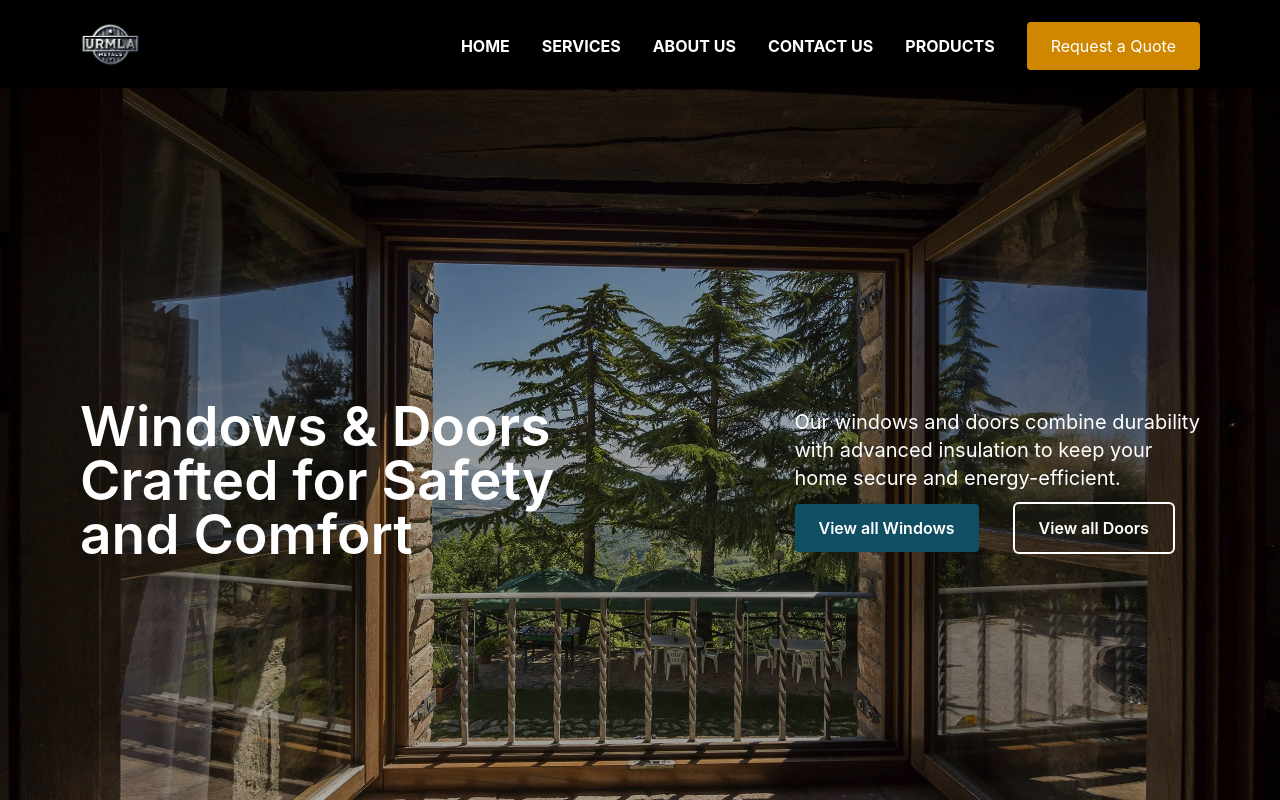
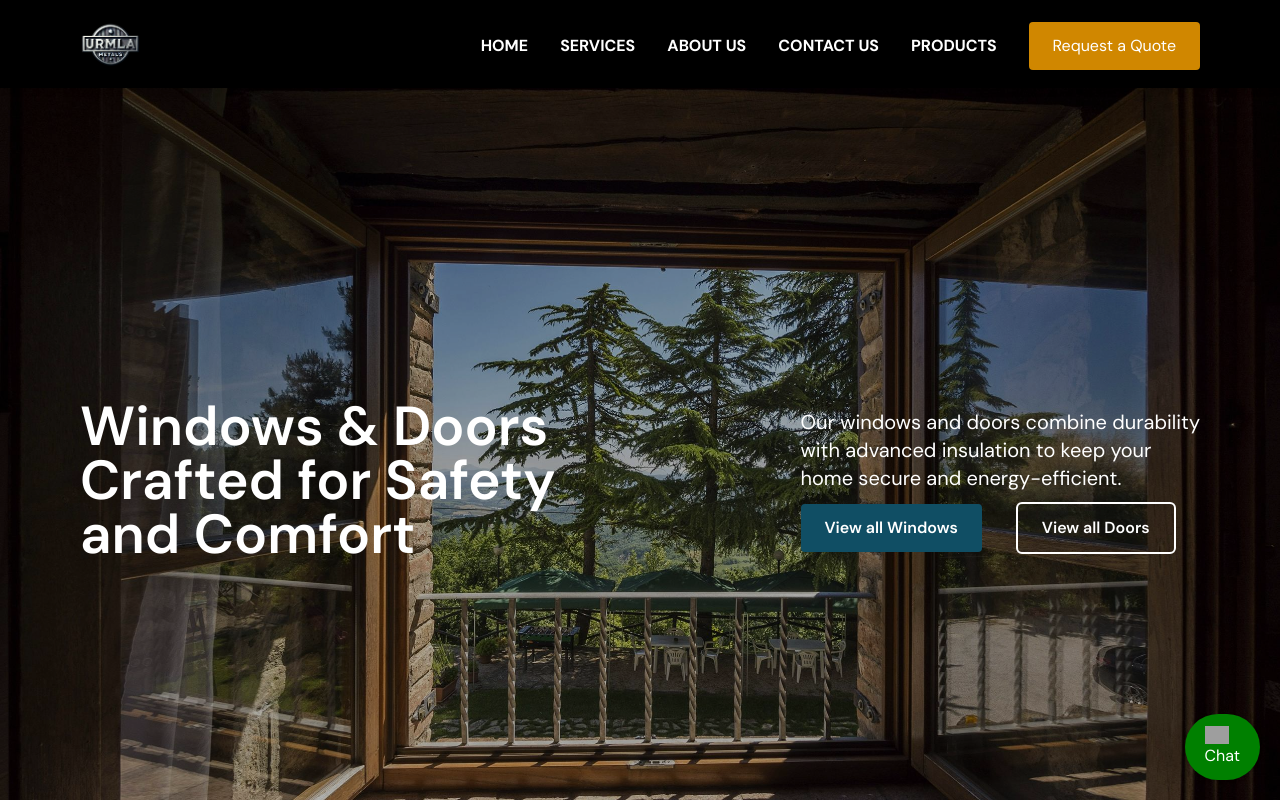
Before and after one commit to RajendraKumarKushwaha/hardwaremetals, a React (Vite) app: page / in a window 1280 px wide. Shown: the top 800 px of the page. Built offline with nearby package versions, Linux system fonts and the light colour scheme; grey boxes are pictures that could not be loaded.

Commit message:
whatsapp integration

```diff
--- a/src/App.jsx
+++ b/src/App.jsx
@@ -13,7 +13,8 @@
 import { Handles } from "./components/handles/handles";
 
 import { useEffect, useState } from "react";
-import ContactModal from "./components/contact-section/contact-model";
+import { ChatButton } from "./components/chat-section/chat-button";
+//import {ContactModal} from "./components/contact-section/contact-model";
 
 function AppContent() {
   const location = useLocation();
@@ -30,7 +31,10 @@
     <>
 
       <Navbar setIsOpen={setIsOpen} /> {/* ✅ Pass setIsOpen as a prop */}
-      <ContactModal isOpen={isOpen} setIsOpen={setIsOpen} /> {/* ✅ Pass to Modal */}
+      <ChatButton/>
+
+      {/* <ContactModal isOpen={isOpen} setIsOpen={setIsOpen} /> ✅ Pass to Modal */}
+
 
 
       <div className="main-content">
@@ -50,6 +54,7 @@
           <Route path="/handles" element={<Handles />} />
           <Route path="/contact" element={<Contact />} />
         </Routes>
+
         <Footer />
       </div>
 
--- /dev/null
+++ b/src/components/chat-section/chat-button.jsx
@@ -0,0 +1,29 @@
+export function ChatButton() {
+    return (
+        <a
+            href="https://wa.me/9109786749"
+            target="_blank"
+            rel="noopener noreferrer"
+            className="btn btn-success d-flex align-items-center gap-2 shadow"
+            style={{
+                position: "fixed",
+                bottom: "20px",
+                right: "20px",
+                borderRadius: "50px",
+                padding: "12px 20px",
+                fontSize: "16px",
+                backgroundColor: "green",
+                color: "white",
+                zIndex: 1000 // Ensure it stays above other elements
+            }}
+        >
+            <img
+                src="https://upload.wikimedia.org/wikipedia/commons/6/6b/WhatsApp.svg"
+                alt="WhatsApp"
+                width="24px"
+                height="24px"
+            />
+            Chat
+        </a>
+    );
+}
--- a/src/components/contact-section/contact-model.jsx
+++ b/src/components/contact-section/contact-model.jsx
@@ -1,58 +1,39 @@
-import PropTypes from "prop-types";
+// import PropTypes from "prop-types";
 
-export default function ContactModal({ isOpen, setIsOpen }) {
-  if (!isOpen) return null;
+// export function ContactModal({ isOpen, setIsOpen }) {
+//     return (
+//         <div className={`modal fade ${isOpen ? "show d-block" : ""}`}
+//              tabIndex="-1"
+//              role="dialog"
+//              aria-hidden={!isOpen}>
+//             <div className="modal-dialog" role="document">
+//                 <div className="modal-content">
+//                     <div className="modal-header">
+//                         <h5 className="modal-title">Contact Us</h5>
+//                         <button type="button"
+//                                 className="btn-close"
+//                                 onClick={() => setIsOpen(false)}
+//                                 aria-label="Close">
+//                         </button>
+//                     </div>
+//                     <div className="modal-body">
+//                         <p>Let's get started! Fill in your details and we'll get back to you.</p>
+//                     </div>
+//                     <div className="modal-footer">
+//                         <button type="button" className="btn btn-primary">Submit</button>
+//                         <button type="button"
+//                                 className="btn btn-secondary"
+//                                 onClick={() => setIsOpen(false)}>
+//                             Close
+//                         </button>
+//                     </div>
+//                 </div>
+//             </div>
+//         </div>
+//     );
+// }
 
-  return (
-    <div className="fixed inset-0 flex items-center justify-center bg-black bg-opacity-50 z-50">
-      <div className="bg-white p-6 rounded-lg shadow-lg w-full max-w-md relative">
-        {/* Close Button */}
-        <button
-          onClick={() => setIsOpen(false)}
-          className="absolute top-2 right-2 bg-gray-200 hover:bg-gray-300 rounded-full p-2"
-        >
-          ✖
-        </button>
-
-        <h2 className="text-2xl font-bold text-black mb-4 text-center sm:text-left">
-          Get in Touch
-        </h2>
-        <p className="mb-4 text-gray-600 font-semibold text-[17px] text-center sm:text-left">
-        We Make & Install Quality Doors
-        </p>
-
-        <label className="block text-[17px] font-medium text-black mb-1">Name</label>
-        <input
-          type="text"
-          placeholder="Enter your name"
-          required
-          className="w-full p-2 border border-gray-300 rounded-lg mb-4"
-        />
-
-        <label className="block text-[17px] font-medium text-black mb-1">Mobile</label>
-        <input
-          type="tel"
-          placeholder="Enter your mobile number"
-          required
-          className="w-full p-2 border border-gray-300 rounded-lg mb-4"
-        />
-
-        <label className="block text-[17px] font-medium text-black mb-1">Message</label>
-        <textarea
-          placeholder="Enter your message here"
-          required
-          className="w-full p-2 border border-gray-300 rounded-lg h-32 mb-4"
-        ></textarea>
-
-        <button className="w-full py-3 bg-yellow-600 text-white rounded hover:bg-yellow-400 transition">
-          Submit
-        </button>
-      </div>
-    </div>
-  );
-}
-
-ContactModal.propTypes = {
-  isOpen: PropTypes.bool.isRequired,
-  setIsOpen: PropTypes.func.isRequired,
-};
+// ContactModal.propTypes = {
+//     isOpen: PropTypes.bool.isRequired,
+//     setIsOpen: PropTypes.func.isRequired,
+// };
--- a/src/components/navbar/navbar.jsx
+++ b/src/components/navbar/navbar.jsx
@@ -83,7 +83,7 @@
             {/* <button onClick={() => setIsOpen(true)}  className="py-3 px-6 rounded md:ml-8 cursor-pointer bg-yellow-600 hover:bg-yellow-400 duration-500">Request a Quote</button> */}
             <button
               type="button"
-              onClick={() => setIsOpen(true)}
+              // onClick={() => setIsOpen(true)}
               className="py-3 px-6 rounded md:ml-8 cursor-pointer bg-yellow-600 hover:bg-yellow-500 duration-500 focus:outline-none focus:ring-2 focus:ring-yellow-500 focus:ring-offset-2"
               aria-label="Request a quote"
             >
--- a/src/index.css
+++ b/src/index.css
@@ -1,5 +1,5 @@
+@import url('https://fonts.googleapis.com/css2?family=DM+Sans:ital,opsz,wght@0,9..40,100..1000;1,9..40,100..1000&family=Inter:ital,opsz,wght@0,14..32,100..900;1,14..32,100..900&display=swap');
 @import "tailwindcss";
-@import url('https://fonts.googleapis.com/css2?family=DM+Sans:ital,opsz,wght@0,9..40,100..1000;1,9..40,100..1000&family=Inter:ital,opsz,wght@0,14..32,100..900;1,14..32,100..900&display=swap');
 
 :root {
   font-family: "DM Sans", Inter, system-ui, Avenir, Helvetica, Arial, sans-serif;
```
